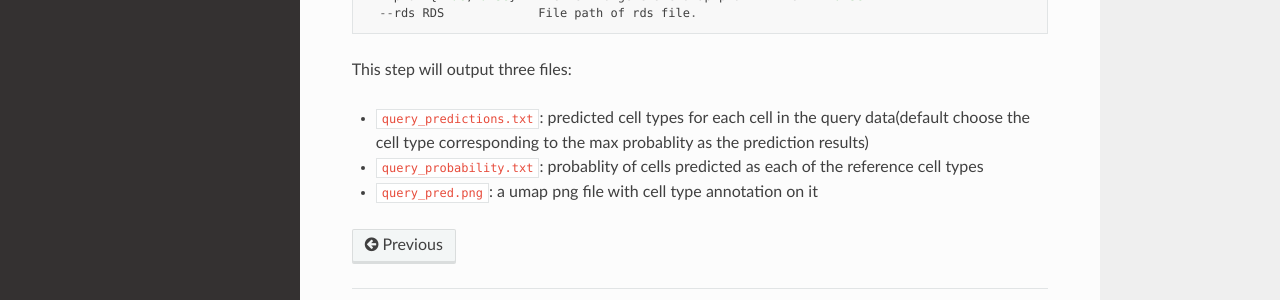
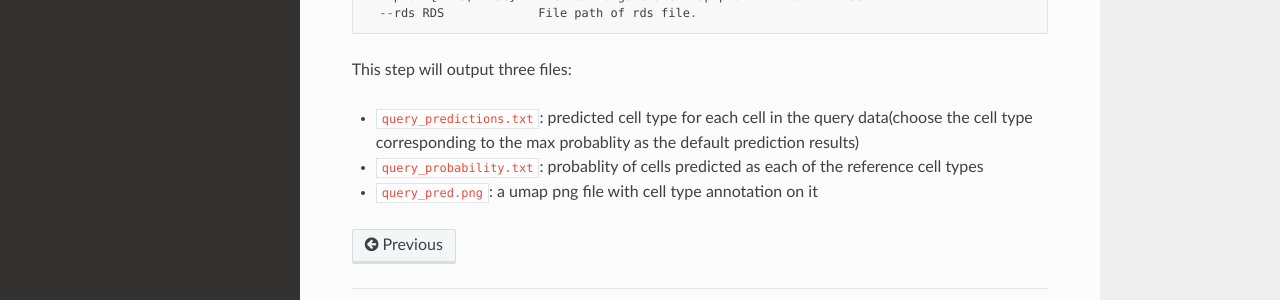
Before and after one commit to pfren1998/SELINA, a Sphinx documentation site: the page built from docs/source/run.md, in a window 1280 px wide and 900 px high, scrolled down 503 px. Shown: the part 506-806 px from the top of the window. Built offline with Sphinx 7.4.7 and the Read the Docs theme 2.0.0, drawn with Linux system fonts in a browser that asks for light colours.

Commit message:
docs update

```diff
--- a/docs/source/run.md
+++ b/docs/source/run.md
@@ -48,6 +48,6 @@ Arguments for plot:
 
 This step will output three files:
 
-- `query_predictions.txt`: predicted cell types for each cell in the query data(default choose the cell type corresponding to the max probablity as the prediction results)
+- `query_predictions.txt`: predicted cell type for each cell in the query data(choose the cell type corresponding to the max probablity as the default prediction results)
 - `query_probability.txt`: probablity of cells predicted as each of the reference cell types
 - `query_pred.png`: a umap png file with cell type annotation on it
```
Also changed, not shown: README.md (+1 -1 lines).
